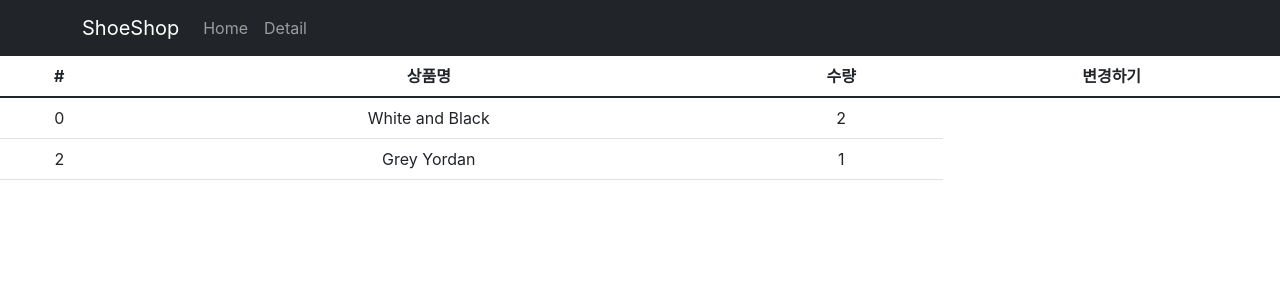
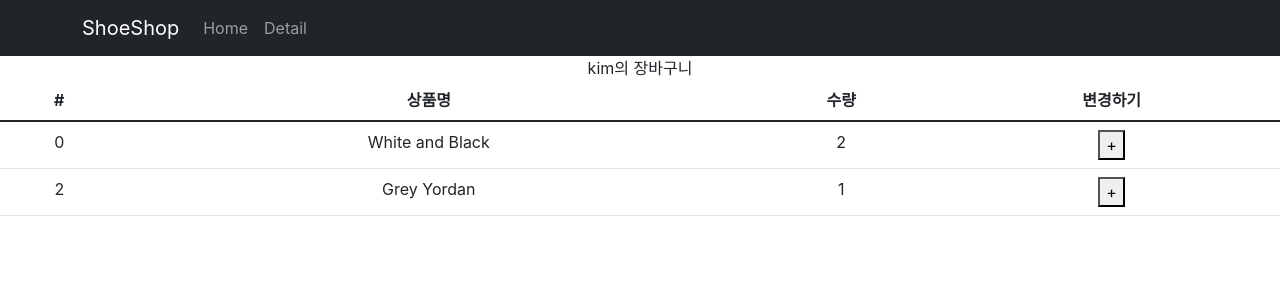
Before and after one commit to yeo99/react-shoppingmall, a React (Create React App) app: page /cart in a window 1280 px wide. Shown: the top 300 px of the page. Built offline with nearby package versions, Linux system fonts and the light colour scheme; the HTML template or start-up script is replaced by a standard one.

Commit message:
reducer, dispatch() 적용

```diff
--- a/src/pages/CartPage.jsx
+++ b/src/pages/CartPage.jsx
@@ -1,16 +1,13 @@
 import { Table } from 'react-bootstrap';
-import { useSelector } from 'react-redux';
+import { useDispatch, useSelector } from 'react-redux';
 import TopNavBar from '../components/TopNavBar';
+import { changeUserState } from '../store';
 
 function CartPage() {
 
-    {/*
-        1. store.js(state 보관) 파일 생성
-        2.
-    */}
-
     // 아래와 같이 쓰면 store.js에 있는 모든 state를 넣어둠
     let state = useSelector((state) => { return state })
+    let dispatch = useDispatch()    // store.js에게 요청을 보내는? 함수
 
     // 아래와 같이 필요한 부분만 꺼내 쓰는게 좋을듯?
     // let a = useSelector((state) => {return state.user})
@@ -22,6 +19,7 @@ function CartPage() {
     return (
         <div>
             <TopNavBar></TopNavBar>
+            {state.user}의 장바구니
             <Table>
                 <thead>
                     {/* 행 생성 */}
@@ -35,11 +33,15 @@ function CartPage() {
                 </thead>
                 <tbody>
                     {
-                        state.cart.map((a, i) => {
+                        state.cart.map((array, i) => {
                             return (<tr>
                             <td>{state.cart[i].id}</td>
                             <td>{state.cart[i].name}</td>
                             <td>{state.cart[i].count}</td>
+                            <td><button onClick={() => {
+                                // 작성하였던 state 변경 함수를 dispatch()로 감싸서 사용
+                                dispatch(changeUserState())
+                            }}>+</button></td>
                         </tr>);
                         })
                     }
--- a/src/store.js
+++ b/src/store.js
@@ -11,8 +11,22 @@ import { configureStore, createSlice  } from "@reduxjs/toolkit";
 let user = createSlice({
     // 여기다가 state를 만들어주면 됨.
     name: 'user',
-    initialState: 'kim'
+    initialState: 'kim',
+    /**
+        Redux의 state 변경하는 법
+        - state 수정해주는 함수 만들고
+        - export
+        - dispatch안에 state수정하는 함수를 넣어서 사용
+    */
+    reducers : {
+        changeUserState(state) {
+            return 'john' + state
+        }
+    }
 })
+
+// Redux의 state 변경 함수를 사용하려면 export해줘야한다.
+export let { changeUserState } = user.actions;
 
 let cart = createSlice({
     name : 'cart',
```
